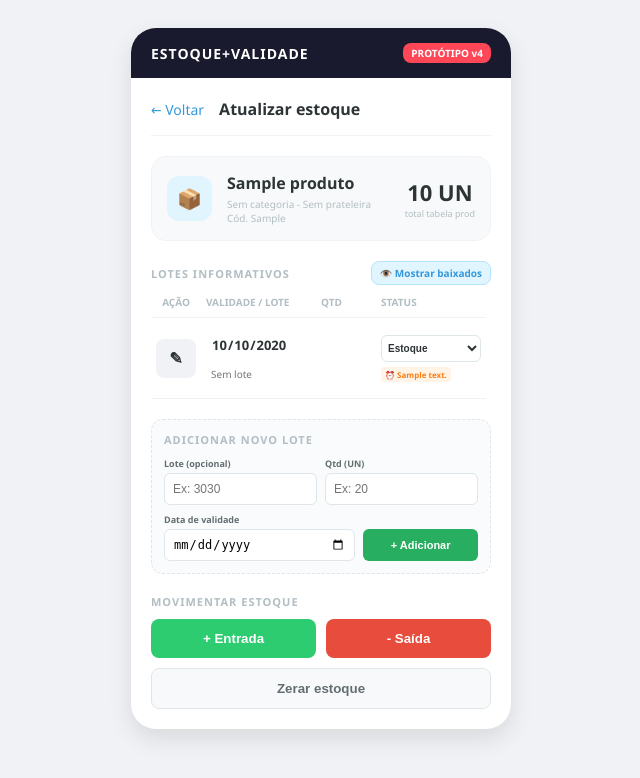
After one commit to PI-Univesp-005/django-starter, a Django app: template src/core/templates/atualizar_estoque.html in a window 1280 px wide. The commit adds this page. Shown: the top 778 px of the page, without its empty margins (319-959 px from the left). Run offline with Django 3.2, Linux system fonts and the light colour scheme; the template is opened without the code that fills it: most values are stand-ins (such as "Sample title", 1, 10 or a date in 2020).

Commit message:
alteração no arquivo de movimento estoque

```diff
--- /dev/null
+++ b/src/core/templates/atualizar_estoque.html
@@ -0,0 +1,218 @@
+<!DOCTYPE html>
+<html lang="pt-br">
+<head>
+    <meta charset="UTF-8">
+    <meta name="viewport" content="width=device-width, initial-scale=1.0">
+    <title>Atualizar Estoque</title>
+    <style>
+        body { font-family: 'Segoe UI', Tahoma, Geneva, Verdana, sans-serif; background-color: #f0f2f5; display: flex; justify-content: center; padding: 20px; color: #333; }
+        .card { background: white; width: 380px; border-radius: 25px; overflow: hidden; box-shadow: 0 10px 25px rgba(0,0,0,0.1); }
+        .header { background: #1a1a2e; color: white; padding: 15px 20px; display: flex; justify-content: space-between; align-items: center; }
+        .header b { font-size: 14px; letter-spacing: 1px; }
+        .badge-live { background: #ff4757; padding: 3px 8px; border-radius: 8px; font-size: 10px; font-weight: bold; }
+        .conteudo { padding: 20px; }
+        .topo-navegacao { display: flex; align-items: center; justify-content: flex-start; margin-bottom: 20px; border-bottom: 1px solid #f1f2f6; padding-bottom: 15px; }
+        .btn-voltar { text-decoration: none; color: #3498db; font-size: 14px; margin-right: 15px; }
+        .titulo-pagina { font-size: 16px; font-weight: bold; color: #2d3436; }
+
+        .produto-destaque { background: #f8f9fa; border-radius: 15px; padding: 15px; display: flex; align-items: center; margin-bottom: 20px; border: 1px solid #f1f2f6; }
+        .prod-icon { width: 45px; height: 45px; background: #e1f5fe; border-radius: 12px; display: flex; align-items: center; justify-content: center; font-size: 20px; margin-right: 15px; }
+        .prod-info { flex: 1; }
+        .prod-info b { font-size: 16px; display: block; color: #2d3436; }
+        .prod-info span { font-size: 10px; color: #b2bec3; display: block; line-height: 1.4; margin-top: 3px; }
+        .prod-total { text-align: center; }
+        .prod-total b { font-size: 22px; color: #2d3436; }
+        .prod-total span { font-size: 9px; color: #b2bec3; display: block; }
+
+        .sessao-titulo { font-size: 11px; font-weight: bold; color: #b2bec3; letter-spacing: 1px; margin-bottom: 10px; text-transform: uppercase; }
+        .tabela-scroll { max-height: 250px; overflow-y: auto; margin-bottom: 20px; padding-right: 5px; }
+        .tabela-scroll::-webkit-scrollbar { width: 4px; }
+        .tabela-scroll::-webkit-scrollbar-thumb { background: #dfe6e9; border-radius: 4px; }
+        .tabela-lotes { width: 100%; border-collapse: collapse; }
+        .tabela-lotes th { position: sticky; top: 0; background: white; z-index: 10; text-align: left; color: #b2bec3; padding: 0 5px 8px 5px; border-bottom: 1px solid #f1f2f6; font-weight: bold; font-size: 10px; }
+        .tabela-lotes td { padding: 12px 5px; border-bottom: 1px solid #f1f2f6; vertical-align: middle; }
+
+        /* Botões Maiores de Edição */
+        .lote-inativo { opacity: 0.5; background: #fafbfc; }
+        .btn-lapis { background: #f1f2f6; border: none; border-radius: 8px; padding: 10px 12px; cursor: pointer; color: #2d3436; font-size: 16px; font-weight: bold; width: 100%; transition: 0.2s; }
+        .btn-salvar { background: #27ae60; border: none; border-radius: 8px; padding: 10px 12px; cursor: pointer; color: white; font-size: 14px; font-weight: bold; width: 100%; box-shadow: 0 2px 4px rgba(39,174,96,0.3); }
+        .input-limpo { border: 1px solid transparent; background: transparent; font-size: 13px; font-weight: bold; color: #2d3436; outline: none; width: 95px; padding: 4px; font-family: inherit; transition: 0.2s; }
+        .input-limpo.editavel { border: 1px solid #3498db; background: #fff; border-radius: 6px; box-shadow: 0 0 5px rgba(52, 152, 219, 0.2); }
+        .lote-pequeno { font-size: 10px; color: #b2bec3; font-weight: normal; margin-top: 2px; }
+        .qtd-input { width: 40px; text-align: center; }
+        .status-select { border: 1px solid #dfe6e9; border-radius: 6px; padding: 6px 2px; font-size: 10px; font-weight: bold; background: white; color: #2d3436; width: 100%; outline: none; }
+        .status-select.editavel { border-color: #3498db; background: #fff; }
+
+        .form-add-lote { border: 1px dashed #dfe6e9; border-radius: 12px; padding: 12px; margin-bottom: 20px; background: #fafbfc; }
+        .input-group { display: flex; gap: 8px; margin-bottom: 8px; }
+        .input-box { flex: 1; }
+        .input-box label { display: block; font-size: 9px; color: #636e72; margin-bottom: 3px; font-weight: bold; }
+        .input-box input { width: 100%; box-sizing: border-box; padding: 6px 8px; border: 1px solid #dfe6e9; border-radius: 6px; font-size: 12px; height: 32px; }
+        .btn-verde { background: #27ae60; color: white; border: none; border-radius: 6px; font-weight: bold; cursor: pointer; height: 32px; display: flex; align-items: center; justify-content: center; width: 100%; font-size: 11px; transition: 0.2s; }
+        .botoes-movimento { display: flex; gap: 10px; margin-bottom: 10px; }
+        .btn-entrada { flex: 1; background: #2ecc71; color: white; border: none; padding: 12px; border-radius: 8px; font-weight: bold; cursor: pointer; }
+        .btn-saida { flex: 1; background: #e74c3c; color: white; border: none; padding: 12px; border-radius: 8px; font-weight: bold; cursor: pointer; }
+        .btn-zerar { width: 100%; background: #f8f9fa; color: #636e72; border: 1px solid #dfe6e9; padding: 12px; border-radius: 8px; font-weight: bold; cursor: pointer; }
+
+        /* Botão de Filtro Inativos */
+        .btn-filtro { font-size: 10px; color: #3498db; text-decoration: none; font-weight: bold; background: #e1f5fe; padding: 4px 8px; border-radius: 8px; border: 1px solid #b3e5fc; }
+    </style>
+</head>
+<body>
+    <div class="card">
+        <div class="header">
+            <b>ESTOQUE+VALIDADE</b>
+            <span class="badge-live">PROTÓTIPO v4</span>
+        </div>
+
+        <div class="conteudo">
+            <div class="topo-navegacao">
+                <a href="javascript:history.back()" class="btn-voltar">← Voltar</a>
+                <span class="titulo-pagina">Atualizar estoque</span>
+            </div>
+
+            <div class="produto-destaque">
+                <div class="prod-icon">📦</div>
+                <div class="prod-info">
+                    <b>{{ produto.NOME_PRODUTO }}</b>
+                    <span>
+                        {{ produto.CATEGORIA|default:"Sem categoria" }} - {{ produto.SUBCATEGORIA|default:"Sem prateleira" }}<br>
+                        Cód. {{ produto.COD_BARRAS }}
+                    </span>
+                </div>
+                <div class="prod-total">
+                    <b>{{ qtd_total }} UN</b>
+                    <span>total tabela prod</span>
+                </div>
+            </div>
+
+           {% for item in lotes %}
+                <form id="form-{{ item.dados.ID_MERCADORIA }}" method="POST" action="/editar-lote/{{ item.dados.ID_MERCADORIA }}/">
+                    {% csrf_token %}
+                </form>
+            {% endfor %}
+
+            <div style="display: flex; justify-content: space-between; align-items: center; margin-bottom: 10px;">
+                <div class="sessao-titulo" style="margin: 0;">LOTES INFORMATIVOS</div>
+                <a href="?mostrar_inativos={% if mostrar_inativos %}false{% else %}true{% endif %}" class="btn-filtro">
+                    {% if mostrar_inativos %}👁️ Ocultar baixados{% else %}👁️ Mostrar baixados{% endif %}
+                </a>
+            </div>
+
+            <div class="tabela-scroll">
+                <table class="tabela-lotes">
+                    <thead>
+                        <tr>
+                            <th style="width: 40px; text-align: center;">AÇÃO</th>
+                            <th>VALIDADE / LOTE</th>
+                            <th>QTD</th>
+                            <th>STATUS</th>
+                        </tr>
+                    </thead>
+                    <tbody>
+                        {% for item in lotes %}
+                        <tr class="{% if item.inativo %}lote-inativo{% endif %}">
+
+                            <td style="text-align: center;">
+                                <button type="button" class="btn-lapis" id="edit-{{ item.dados.ID_MERCADORIA }}" onclick="ativarEdicao('{{ item.dados.ID_MERCADORIA }}')" title="Editar dados">✎</button>
+                                <button type="submit" class="btn-salvar" id="save-{{ item.dados.ID_MERCADORIA }}" form="form-{{ item.dados.ID_MERCADORIA }}" style="display: none;" title="Salvar alterações">✓</button>
+                            </td>
+
+                            <td>
+                                <div style="display: flex; flex-direction: column;">
+                                    <input type="date" name="validade" form="form-{{ item.dados.ID_MERCADORIA }}" value="{{ item.dados.DT_VALIDADE|date:'Y-m-d' }}" readonly class="input-limpo field-{{ item.dados.ID_MERCADORIA }}" onchange="mostrarSalvar('{{ item.dados.ID_MERCADORIA }}')">
+                                    <input type="text" name="lote" form="form-{{ item.dados.ID_MERCADORIA }}" value="{{ item.dados.LOTE|default:'' }}" readonly class="input-limpo lote-pequeno field-{{ item.dados.ID_MERCADORIA }}" placeholder="Sem lote" oninput="mostrarSalvar('{{ item.dados.ID_MERCADORIA }}')">
+                                </div>
+                            </td>
+
+                            <td style="font-size: 13px; color: #2d3436; font-weight: bold; text-align: center;">
+                                <input type="number" name="qtd" form="form-{{ item.dados.ID_MERCADORIA }}" value="{{ item.dados.QTD_LOTE }}" readonly class="input-limpo qtd-input field-{{ item.dados.ID_MERCADORIA }}" oninput="mostrarSalvar('{{ item.dados.ID_MERCADORIA }}')">
+                            </td>
+
+                            <td>
+                                <select name="status" form="form-{{ item.dados.ID_MERCADORIA }}" class="status-select field-{{ item.dados.ID_MERCADORIA }}" onchange="mostrarSalvar('{{ item.dados.ID_MERCADORIA }}')">
+                                    <option value="1" {% if item.dados.ID_SITUACAO == 1 or not item.dados.ID_SITUACAO %}selected{% endif %}>Estoque</option>
+                                    <option value="2" {% if item.dados.ID_SITUACAO == 2 %}selected{% endif %}>Colocar em promo.</option>
+                                    <option value="3" {% if item.dados.ID_SITUACAO == 3 %}selected{% endif %}>Em promoção</option>
+                                    <option value="4" {% if item.dados.ID_SITUACAO == 4 %}selected{% endif %}>Vencido</option>
+                                    <option value="5" {% if item.dados.ID_SITUACAO == 5 %}selected{% endif %}>Descartado</option>
+                                    <option value="6" {% if item.dados.ID_SITUACAO == 6 %}selected{% endif %}>Vendido</option>
+                                </select>
+
+                                <div style="margin-top: 5px;">
+                                    {% if item.alerta_cor == 'danger' %}
+                                        <div style="background: #ff7675; color: white; font-size: 8px; padding: 2px 4px; border-radius: 4px; width: fit-content; font-weight: bold;">⚠️ {{ item.alerta_texto }}</div>
+                                    {% elif item.alerta_cor == 'warning-high' %}
+                                        <div style="background: #fab1a0; color: #d63031; font-size: 8px; padding: 2px 4px; border-radius: 4px; width: fit-content; font-weight: bold;">⏰ {{ item.alerta_texto }}</div>
+                                    {% else %}
+                                        <div style="background: #fff4e6; color: #fd7e14; font-size: 8px; padding: 2px 4px; border-radius: 4px; width: fit-content; font-weight: bold;">⏰ {{ item.alerta_texto }}</div>
+                                    {% endif %}
+                                </div>
+                            </td>
+                        </tr>
+                        {% empty %}
+                        <tr>
+                            <td colspan="4" style="text-align: center; color: #b2bec3; font-weight: normal; padding: 30px 10px;">
+                                <div style="font-size: 24px; margin-bottom: 5px;">📭</div>
+                                Nenhum lote cadastrado
+                            </td>
+                        </tr>
+                        {% endfor %}
+                    </tbody>
+                </table>
+            </div>
+
+            <div class="form-add-lote">
+                <div class="sessao-titulo" style="margin-bottom: 10px;">ADICIONAR NOVO LOTE</div>
+                <div class="input-group">
+                    <div class="input-box">
+                        <label>Lote (opcional)</label>
+                        <input type="text" placeholder="Ex: 3030">
+                    </div>
+                    <div class="input-box">
+                        <label>Qtd (UN)</label>
+                        <input type="number" placeholder="Ex: 20">
+                    </div>
+                </div>
+                <div class="input-group" style="align-items: flex-end; margin-bottom: 0;">
+                    <div class="input-box" style="flex: 2;">
+                        <label>Data de validade</label>
+                        <input type="date">
+                    </div>
+                    <div style="flex: 1.2;">
+                        <button class="btn-verde">+ Adicionar</button>
+                    </div>
+                </div>
+            </div>
+
+            <div class="sessao-titulo">MOVIMENTAR ESTOQUE</div>
+            <div class="botoes-movimento">
+                <button class="btn-entrada">+ Entrada</button>
+                <button class="btn-saida">- Saída</button>
+            </div>
+            <button class="btn-zerar">Zerar estoque</button>
+        </div>
+    </div>
+
+    <script>
+        function ativarEdicao(id) {
+            document.getElementById('edit-' + id).style.display = 'none';
+            document.getElementById('save-' + id).style.display = 'block';
+
+            let campos = document.querySelectorAll('.field-' + id);
+            campos.forEach(function(campo) {
+                campo.removeAttribute('readonly');
+                campo.classList.add('editavel');
+            });
+        }
+
+        function mostrarSalvar(id) {
+            document.getElementById('edit-' + id).style.display = 'none';
+            document.getElementById('save-' + id).style.display = 'block';
+
+            let selectStatus = document.querySelector('select.field-' + id);
+            selectStatus.classList.add('editavel');
+        }
+    </script>
+</body>
+</html>
--- a/src/core/templates/menu_lider.html
+++ b/src/core/templates/menu_lider.html
@@ -34,7 +34,7 @@
             <span class="user-tag">Líder</span>
             <h2>Menu principal</h2>
 
-            <a href="/movimentacao/" class="item-menu">
+            <a href="/movimentacao_estoque/" class="item-menu">
                 <div class="icon">📦</div>
                 <div class="texto-item">
                     <b>Movimentação de estoque</b>
```
Also changed, not shown: criar_tabela.sql (added, +91 -0 lines), src/core/models.py (+19 -0 lines), src/core/templates/movimentacao_estoque.html (+83 -54 lines), src/core/urls.py (+10 -2 lines), src/core/views_atualizar_estoque.py (added, +52 -0 lines), src/core/views_movimentacao.py (added, +136 -0 lines).
